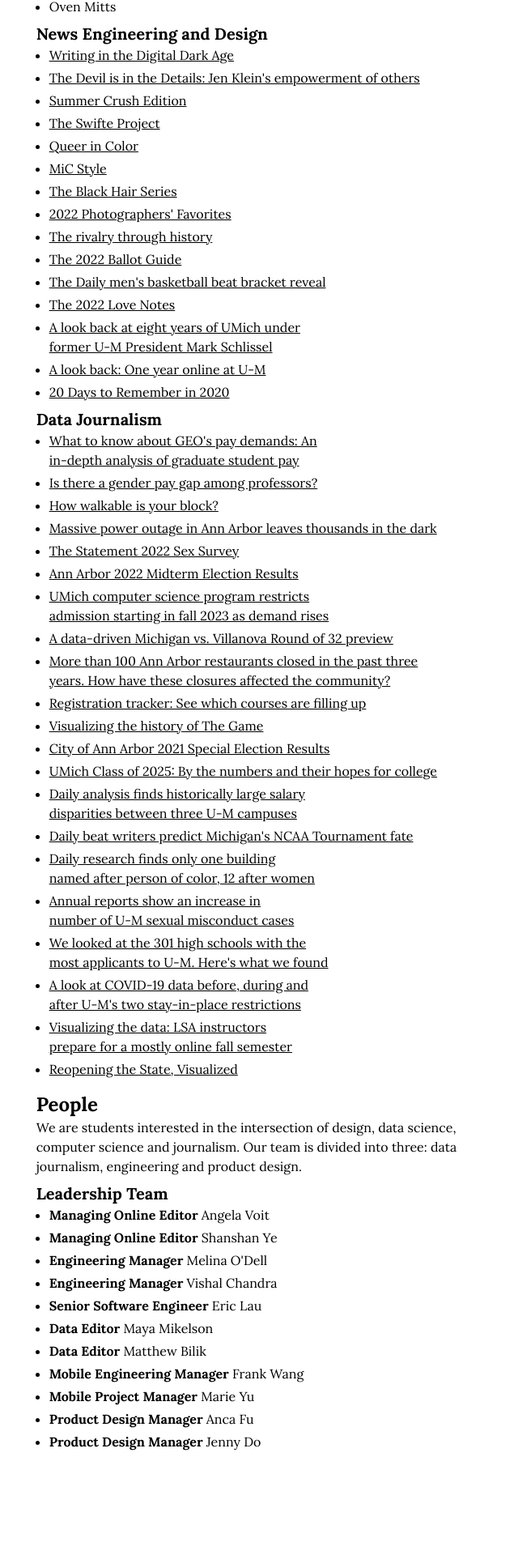
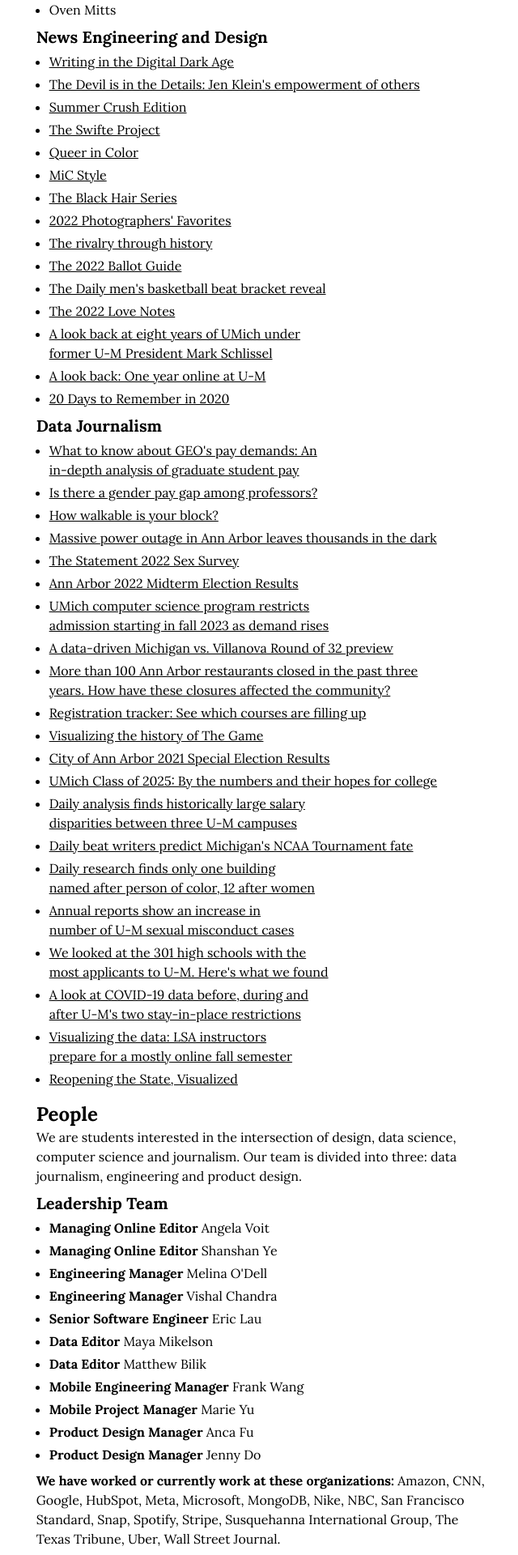
Before and after one commit to michigandaily/michigandaily.github.io, a Next.js app: page / in a window 1280 px wide. Shown: the part 504-2424 px from the top of the page at 81% size, without its empty margins (314-954 px from the left). Before the commit the page ends 2308 px from the top, so only its background shows below. Built offline with nearby package versions, Linux system fonts and the light colour scheme.

Commit message:
Add organizations

```diff
--- a/src/app/page.tsx
+++ b/src/app/page.tsx
@@ -39,7 +39,7 @@ export default function Page() {
             See our open-source work on{" "}
             <Anchor href="https://github.com/michigandaily">GitHub</Anchor>.
           </p>
-          <section>
+          <section className="grid gap-1">
             <h3 className="font-serif font-bold text-xl">
               Product Engineering and Design
             </h3>
@@ -83,7 +83,7 @@ export default function Page() {
               <li>Oven Mitts</li>
             </UnorderedList>
           </section>
-          <section>
+          <section className="grid gap-1">
             <h3 className="font-serif font-bold text-xl">
               News Engineering and Design
             </h3>
@@ -167,7 +167,7 @@ export default function Page() {
               </li>
             </UnorderedList>
           </section>
-          <section>
+          <section className="grid gap-1">
             <h3 className="font-serif font-bold text-xl">Data Journalism</h3>
             <UnorderedList>
               <li>
@@ -298,7 +298,7 @@ export default function Page() {
               three: data journalism, engineering and product design.
             </p>
           </hgroup>
-          <section>
+          <section className="grid gap-1">
             <h3 className="font-serif font-bold text-xl">Leadership Team</h3>
             <UnorderedList>
               <li>
@@ -336,6 +336,16 @@ export default function Page() {
               </li>
             </UnorderedList>
           </section>
+          <section>
+            <p>
+              <span className="font-bold">
+                We have worked or currently work at these organizations:
+              </span>{" "}
+              Amazon, CNN, Google, HubSpot, Meta, Microsoft, MongoDB, Nike, NBC,
+              San Francisco Standard, Snap, Spotify, Stripe, Susquehanna
+              International Group, The Texas Tribune, Uber, Wall Street Journal.
+            </p>
+          </section>
         </section>
       </main>
     </div>
```
